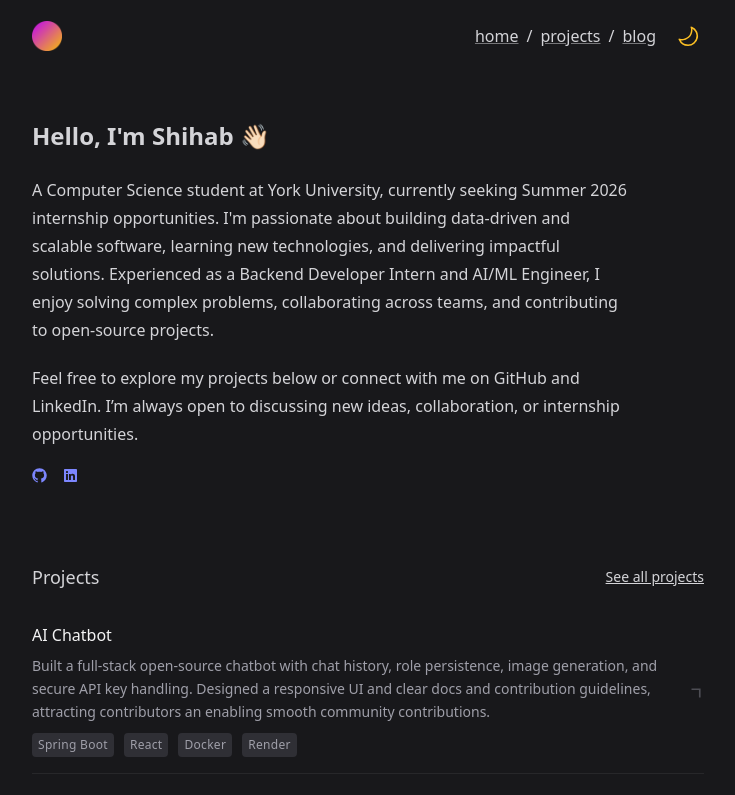
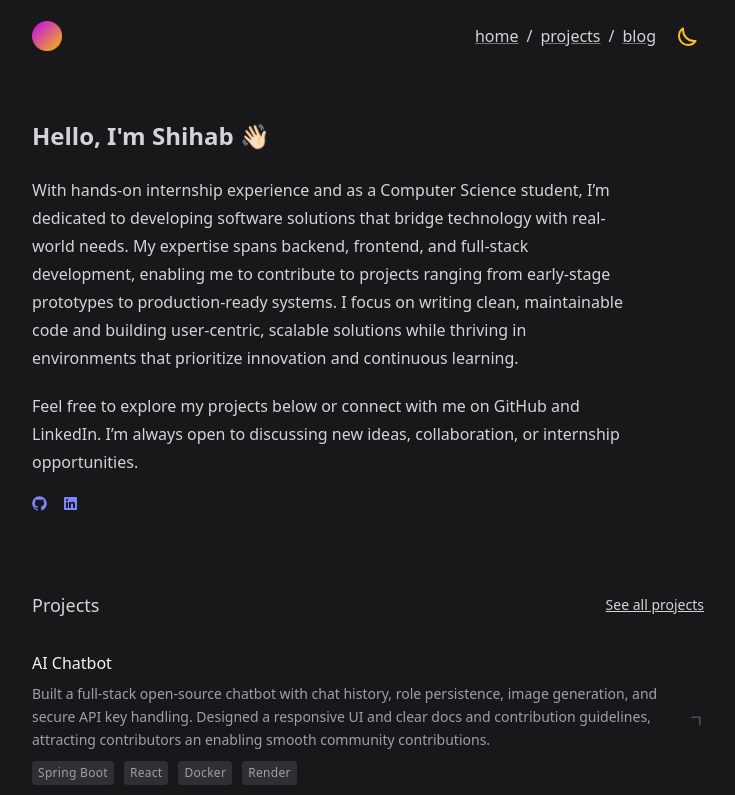
Before and after one commit to shihabhasan0161/shihabhasan0161.github.io, an Astro site: page / in a window 1280 px wide. Both pictures are taken after a click on the button "Toggle theme". Shown: the top 795 px of the page, without its empty margins (272-1007 px from the left). Built offline with nearby package versions, Linux system fonts and the light colour scheme; Astro itself is replaced by a stand-in of ours.

Commit message:
refactor: enhance theme toggle icons and update experience descriptions

```diff
--- a/src/components/ThemeIcon.astro
+++ b/src/components/ThemeIcon.astro
@@ -7,33 +7,89 @@
   aria-label="Toggle theme"
   class="ml-2 rounded-lg p-1 transition-colors hover:bg-zinc-200 dark:hover:bg-zinc-700"
 >
-  <svg aria-hidden="true" width="24px" xmlns="http://www.w3.org/2000/svg" viewBox="0 0 24 24">
-    <path
-      class="sun"
-      fill-rule="evenodd"
-      d="M12 17.5a5.5 5.5 0 1 0 0-11 5.5 5.5 0 0 0 0 11zm0 1.5a7 7 0 1 0 0-14 7 7 0 0 0 0 14zm12-7a.8.8 0 0 1-.8.8h-2.4a.8.8 0 0 1 0-1.6h2.4a.8.8 0 0 1 .8.8zM4 12a.8.8 0 0 1-.8.8H.8a.8.8 0 0 1 0-1.6h2.5a.8.8 0 0 1 .8.8zm16.5-8.5a.8.8 0 0 1 0 1l-1.8 1.8a.8.8 0 0 1-1-1l1.7-1.8a.8.8 0 0 1 1 0zM6.3 17.7a.8.8 0 0 1 0 1l-1.7 1.8a.8.8 0 1 1-1-1l1.7-1.8a.8.8 0 0 1 1 0zM12 0a.8.8 0 0 1 .8.8v2.5a.8.8 0 0 1-1.6 0V.8A.8.8 0 0 1 12 0zm0 20a.8.8 0 0 1 .8.8v2.4a.8.8 0 0 1-1.6 0v-2.4a.8.8 0 0 1 .8-.8zM3.5 3.5a.8.8 0 0 1 1 0l1.8 1.8a.8.8 0 1 1-1 1L3.5 4.6a.8.8 0 0 1 0-1zm14.2 14.2a.8.8 0 0 1 1 0l1.8 1.7a.8.8 0 0 1-1 1l-1.8-1.7a.8.8 0 0 1 0-1z"
-    ></path>
-    <path
-      class="moon"
-      fill-rule="evenodd"
-      d="M16.5 6A10.5 10.5 0 0 1 4.7 16.4 8.5 8.5 0 1 0 16.4 4.7l.1 1.3zm-1.7-2a9 9 0 0 1 .2 2 9 9 0 0 1-11 8.8 9.4 9.4 0 0 1-.8-.3c-.4 0-.8.3-.7.7a10 10 0 0 0 .3.8 10 10 0 0 0 9.2 6 10 10 0 0 0 4-19.2 9.7 9.7 0 0 0-.9-.3c-.3-.1-.7.3-.6.7a9 9 0 0 1 .3.8z"
-    ></path>
-  </svg>
+  <!-- Light mode icon -->
+  <svg
+    class="icon lightmode"
+    xmlns="http://www.w3.org/2000/svg"
+    width="24"
+    height="24"
+    viewBox="0 0 24 24"
+    ><path
+      fill="none"
+      stroke="currentColor"
+      stroke-dasharray="56"
+      stroke-linecap="round"
+      stroke-linejoin="round"
+      stroke-width="2"
+      d="M7 6c0 6.08 4.92 11 11 11c0.53 0 1.05 -0.04 1.56 -0.11c-1.61 2.47 -4.39 4.11 -7.56 4.11c-4.97 0 -9 -4.03 -9 -9c0 -3.17 1.64 -5.95 4.11 -7.56c-0.07 0.51 -0.11 1.03 -0.11 1.56Z"
+      ><animate fill="freeze" attributeName="stroke-dashoffset" dur="0.6s" values="56;0"
+      ></animate></path
+    ><g fill="currentColor"
+      ><path
+        d="M15.22 6.03l2.53 -1.94l-3.19 -0.09l-1.06 -3l-1.06 3l-3.19 0.09l2.53 1.94l-0.91 3.06l2.63 -1.81l2.63 1.81l-0.91 -3.06Z"
+        opacity="0"
+        ><animate fill="freeze" attributeName="opacity" begin="0.7s" dur="0.4s" to="1"
+        ></animate></path
+      ><path
+        d="M19.61 12.25l1.64 -1.25l-2.06 -0.05l-0.69 -1.95l-0.69 1.95l-2.06 0.05l1.64 1.25l-0.59 1.98l1.7 -1.17l1.7 1.17l-0.59 -1.98Z"
+        opacity="0"
+        ><animate fill="freeze" attributeName="opacity" begin="1.1s" dur="0.4s" to="1"
+        ></animate></path
+      ></g
+    ></svg
+  >
+  <!-- Dark mode icon -->
+  <svg
+    class="icon darkmode"
+    xmlns="http://www.w3.org/2000/svg"
+    width="24"
+    height="24"
+    viewBox="0 0 24 24"
+    ><g fill="currentColor"
+      ><path
+        fill-opacity="0"
+        stroke="currentColor"
+        stroke-dasharray="56"
+        stroke-linecap="round"
+        stroke-linejoin="round"
+        stroke-width="2"
+        d="M7 6c0 6.08 4.92 11 11 11c0.53 0 1.05 -0.04 1.56 -0.11c-1.61 2.47 -4.39 4.11 -7.56 4.11c-4.97 0 -9 -4.03 -9 -9c0 -3.17 1.64 -5.95 4.11 -7.56c-0.07 0.51 -0.11 1.03 -0.11 1.56Z"
+        ><animate fill="freeze" attributeName="stroke-dashoffset" dur="0.6s" values="56;0"
+        ></animate><animate
+          fill="freeze"
+          attributeName="fill-opacity"
+          begin="0.7s"
+          dur="0.4s"
+          to="1"></animate></path
+      ><path
+        d="M15.22 6.03l2.53 -1.94l-3.19 -0.09l-1.06 -3l-1.06 3l-3.19 0.09l2.53 1.94l-0.91 3.06l2.63 -1.81l2.63 1.81l-0.91 -3.06Z"
+        opacity="0"
+        ><animate fill="freeze" attributeName="opacity" begin="1.2s" dur="0.4s" to="1"
+        ></animate></path
+      ><path
+        d="M19.61 12.25l1.64 -1.25l-2.06 -0.05l-0.69 -1.95l-0.69 1.95l-2.06 0.05l1.64 1.25l-0.59 1.98l1.7 -1.17l1.7 1.17l-0.59 -1.98Z"
+        opacity="0"
+        ><animate fill="freeze" attributeName="opacity" begin="1.6s" dur="0.4s" to="1"
+        ></animate></path
+      ></g
+    ></svg
+  >
 </button>
 
 <style>
-  #themeToggle .sun {
-    fill: #18181b;
+  #themeToggle .icon {
+    display: block;
   }
-  #themeToggle .moon {
-    fill: transparent;
+  #themeToggle .darkmode {
+    display: none;
+    color: #fbbf24;
   }
 
-  :global(html.dark) #themeToggle .sun {
-    fill: transparent;
+  :global(html.dark) #themeToggle .lightmode {
+    display: none;
   }
-  :global(html.dark) #themeToggle .moon {
-    fill: #fbbf24;
+  :global(html.dark) #themeToggle .darkmode {
+    display: block;
   }
 </style>
 
--- a/src/lib/experiences.ts
+++ b/src/lib/experiences.ts
@@ -8,27 +8,28 @@ export interface Experience {
 
 const experiences: Experience[] = [
   {
+    company: "AI for Impact Club",
+    role: "AI/ML Engineer",
+    period: "Oct 2025 – Present",
+    logoUrl: "/assets/icons/ai_for_impact.jpg",
+    description: [
+      "Worked with a student-led research team on healthcare-focused AI and machine learning initiatives for social impact.",
+      "Conducted literature reviews (arXiv, OpenReview) to guide problem formulation, metrics, and prototyping models.",
+      "Developed technical workshops on Agentic AI, demonstrating the use of GenAI tools.",
+    ],
+  },
+  {
     company: "Vosyn",
     role: "Backend Developer Intern",
     period: "May 2025 – Aug 2025",
     logoUrl: "/assets/icons/vosyn_logo.jpg",
     description: [
-      "Designed and delivered microservices-based REST APIs using Python (Django).",
-      "Reduced deployment-related failures by ~15% by stabilizing backend services and refactoring FastAPI components.",
-      "Increased release reliability by ~30% by testing and validating APIs with Postman and cURL, catching edge cases.",
-      "Streamlined CI/CD workflows using Docker , GitHub Actions, and Terraform , for continous deployment.",
-      "Participated in Agile sprints, sprint planning, and weekly code reviews.",
-    ],
-  },
-  {
-    company: "AI for Impact Club",
-    role: "AI/ML Engineer",
-    period: "Oct 2025 – Present",
-    logoUrl: "/assets/icons/ai_for_impact.jpg",
-    description: [
-      "Working with a student club research team on healthcare-focused machine learning initiatives for social impact.",
-      "Supporting data preprocessing, exploratory data analysis (EDA), and experiment design for model development.",
-      "Collaborating with cross-disciplinary members to define problem scope, evaluation metrics, and research goals.",
+      "Designed and delivered microservices-based REST APIs using Python (Django) focusing on reusability and scalability.",
+      "Developed backend features across the SDLC, including API design, business logic, and service integration.",
+      "Built and optimized PostgreSQL database schemas and SQL queries, improving data retrieval performance.",
+      "Automated CI/CD pipelines using Docker and GitHub to streamline builds, testing and deployments.",
+      "Leveraged Google Cloud Platform (GCP) to optimize cloud storage, reducing data retrieval time.",
+      "Collaborated with frontend developers and participated in Agile sprints, contributing to end-to-end feature delivery.",
     ],
   },
 ];
--- a/src/pages/index.astro
+++ b/src/pages/index.astro
@@ -12,11 +12,12 @@ import links from "@/lib/links";
     class="prose prose-zinc dark:prose-invert prose-strong:text-zinc-900 dark:prose-strong:text-zinc-100 prose-a:text-indigo-600 dark:prose-a:text-indigo-400 prose-a:no-underline hover:prose-a:underline mt-6 space-y-5"
   >
     <p>
-      A Computer Science student at York University, currently seeking Summer 2026 internship
-      opportunities. I&apos;m passionate about building data-driven and scalable software, learning
-      new technologies, and delivering impactful solutions. Experienced as a Backend Developer
-      Intern and AI/ML Engineer, I enjoy solving complex problems, collaborating across teams, and
-      contributing to open-source projects.
+      With hands-on internship experience and as a Computer Science student, I’m dedicated to
+      developing software solutions that bridge technology with real-world needs. My expertise spans
+      backend, frontend, and full-stack development, enabling me to contribute to projects ranging
+      from early-stage prototypes to production-ready systems. I focus on writing clean,
+      maintainable code and building user-centric, scalable solutions while thriving in environments
+      that prioritize innovation and continuous learning.
     </p>
 
     <p>
```
